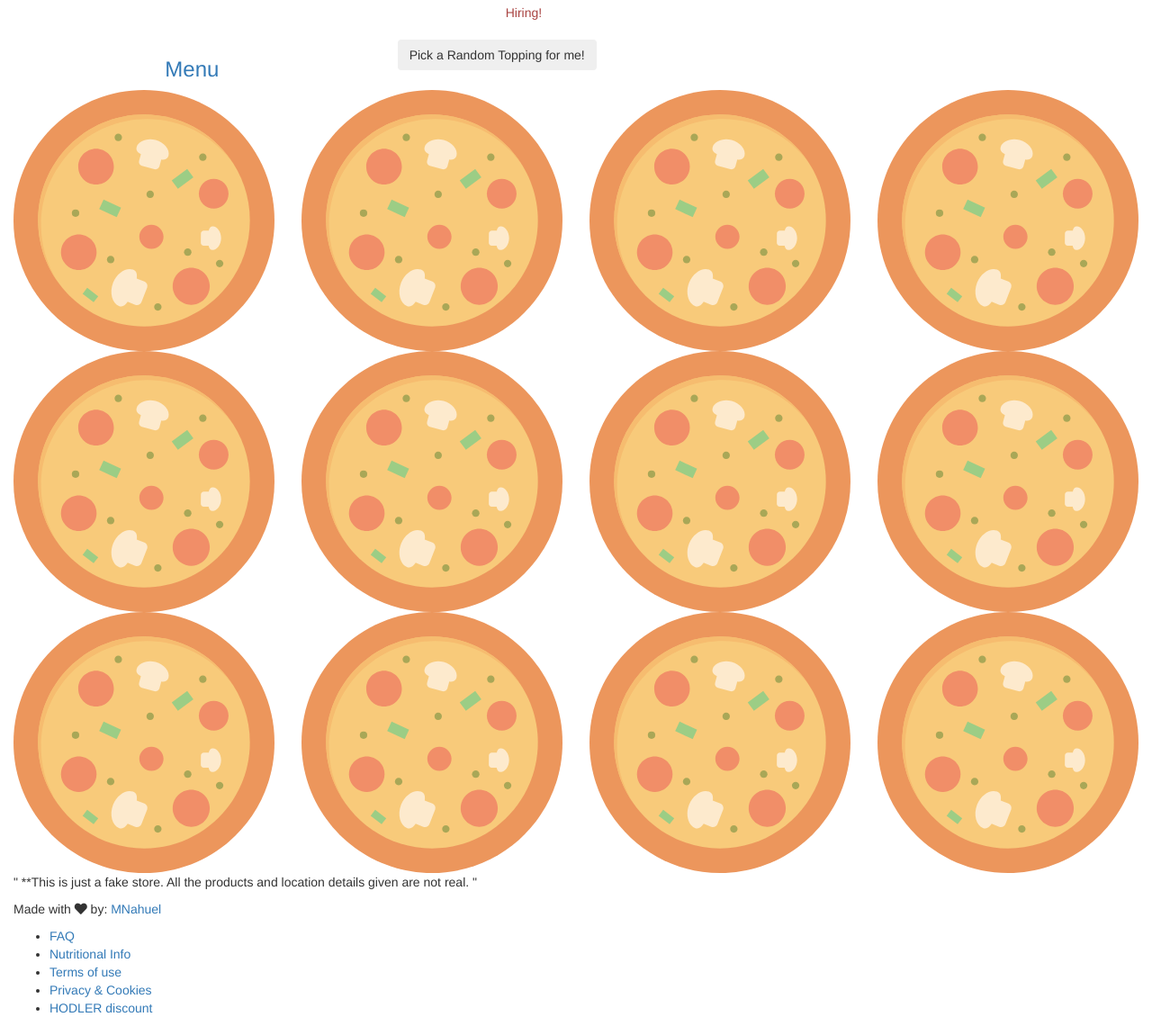
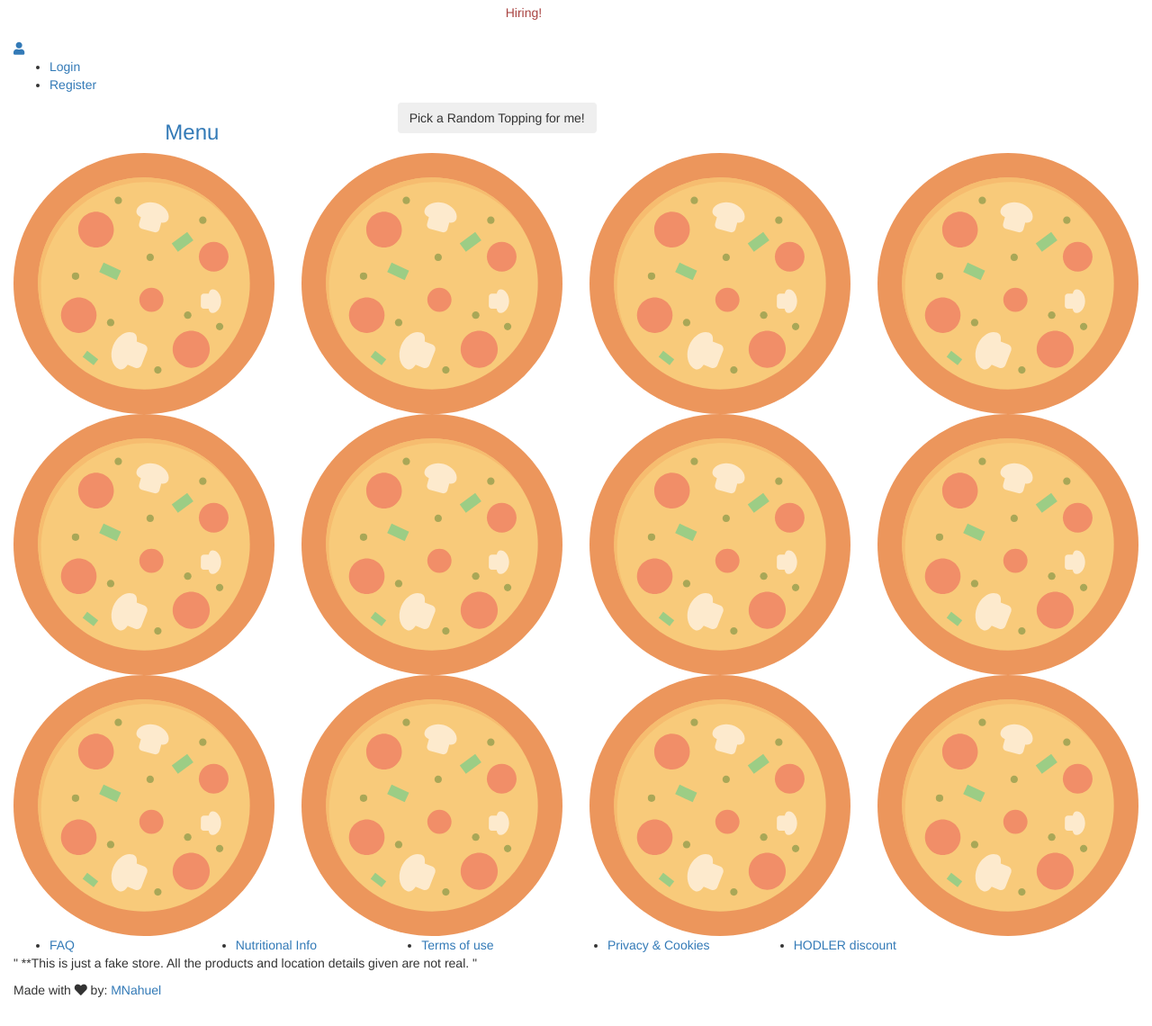
Before and after one commit to M-Nahuel/btcpizza, a plain HTML site: page front/index.html in a window 1280 px wide. Shown: the part 146-1286 px from the top of the page at 90% size. Drawn offline with nearby package versions, Linux system fonts and the light colour scheme.

Commit message:
profile div added

```diff
--- a/front/index.html
+++ b/front/index.html
@@ -61,6 +61,20 @@
                                 <option value="english">English</option>
                               <option value="spanish">Español</option>
                             </select>
+                    </div>
+                </div>
+                <!--Add profile links & sections-->
+                <div id="user-profile">
+                    <a href="#user-section" class="navbar-icon">
+                        <!--Add img
+                        <img src="" />-->
+                        <i class="fa fa-user"></i>
+                    </a>
+                    <div class="dropdown">
+                        <ul>
+                            <li><a href="#login-section">Login</a></li>
+                            <li><a href="#register-section">Register</a></li>
+                        </ul>
                     </div>
                 </div>
             </header>
@@ -226,6 +240,35 @@
                     </div>
                 </section>
                 <footer>
+                    <div class="row">
+                        <ul class="info-list">
+                            <div class="col-xs-2">
+                                <li>
+                                    <a href="#faq">FAQ</a>
+                                </li>
+                            </div>
+                            <div class="col-xs-2">
+                                <li>
+                                    <a href="#nutritional-info">Nutritional Info</a>
+                                </li>
+                            </div>
+                            <div class="col-xs-2">
+                                <li>
+                                    <a href="#terms-of-use">Terms of use</a>
+                                </li>
+                            </div>
+                            <div class="col-xs-2">
+                                <li>
+                                    <a href="#privacy-cookies">Privacy & Cookies</a>
+                                </li>
+                            </div>
+                            <div class="col-xs-2">
+                                <li>
+                                    <a href="#hodler-discount">HODLER discount</a>
+                                </li>
+                            </div>
+                        </ul>
+                    </div>
                     <p>
                       " **This is just a fake store. All the products and location details given are not real. "
                     </p>
@@ -233,25 +276,6 @@
                       Made with <i class="fa fa-heart"></i> by:
                       <a href="https://github.com/m-nahuel" target="_blank">MNahuel</a>
                     </p>
-                    <div>
-                        <ul class="info-list">
-                            <li>
-                                <a href="#faq">FAQ</a>
-                            </li>
-                            <li>
-                                <a href="#nutritional-info">Nutritional Info</a>
-                            </li>
-                            <li>
-                                <a href="#terms-of-use">Terms of use</a>
-                            </li>
-                            <li>
-                                <a href="#privacy-cookies">Privacy & Cookies</a>
-                            </li>
-                            <li>
-                                <a href="#hodler-discount">HODLER discount</a>
-                            </li>
-                        </ul>
-                    </div>
                   </footer>
             </main>
         </div>
```
Also changed, not shown: front/main.js (line endings or trailing spaces).
